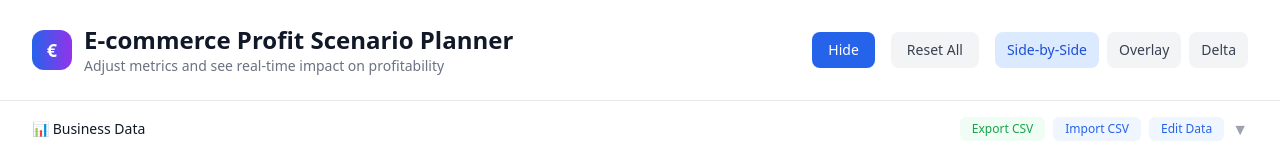
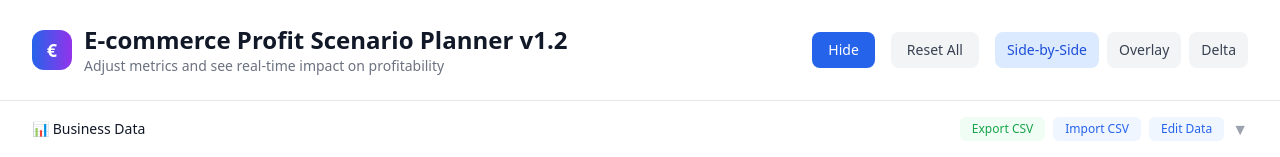
Before and after one commit to VincenzoRosa/Profit-Scenario-Planner, a Next.js app: page / in a window 1280 px wide. Shown: the top 157 px of the page. Built offline with nearby package versions, Linux system fonts and the light colour scheme.

Commit message:
Add version number v1.2 to app title

```diff
--- a/src/components/ScenarioPlanner.tsx
+++ b/src/components/ScenarioPlanner.tsx
@@ -83,7 +83,7 @@
                 <span className="text-white font-bold text-lg">€</span>
               </div>
               <div>
-                <h1 className="text-2xl font-bold text-gray-900">E-commerce Profit Scenario Planner</h1>
+                <h1 className="text-2xl font-bold text-gray-900">E-commerce Profit Scenario Planner v1.2</h1>
                 <p className="text-sm text-gray-500">Adjust metrics and see real-time impact on profitability</p>
               </div>
             </div>
```
